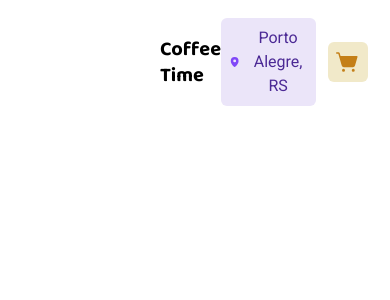
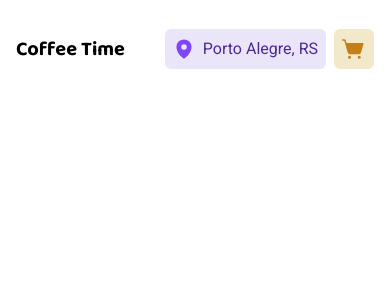
Before and after one commit to guivictorr/coffeetime, a React (Vite) app: page / in a window 390 px wide. Shown: the top 300 px of the page. Built offline with nearby package versions, Linux system fonts and the light colour scheme.

Commit message:
feat: adding responsivity to header

```diff
--- a/src/components/header.tsx
+++ b/src/components/header.tsx
@@ -3,13 +3,12 @@ import { Location } from './location';
 
 export function Header() {
   return (
-    <header className='flex justify-between items-center'>
-      <h1 className='text-lg py-9'>Coffee Time</h1>
-
-      <div className='flex items-center gap-3'>
+    <header className='flex justify-between items-center gap-4'>
+      <h1 className='text-lg py-9 whitespace-nowrap'>Coffee Time</h1>
+      <nav className='flex gap-2 overflow-x-auto'>
         <Location />
         <CartButton />
-      </div>
+      </nav>
     </header>
   );
 }
--- a/src/components/location.tsx
+++ b/src/components/location.tsx
@@ -2,9 +2,13 @@ import { MapPin } from 'phosphor-react';
 
 export function Location() {
   return (
-    <button className='flex items-center gap-2 text-purple-dark bg-purple-light p-2 rounded-md'>
-      <MapPin weight='fill' className='text-purple' size={22} />
-      <span>Porto Alegre, RS</span>
+    <button
+      type='button'
+      title='Porto Alegre, RS'
+      className='flex items-center gap-2 text-purple-dark bg-purple-light p-2 rounded-md overflow-hidden'
+    >
+      <MapPin weight='fill' className='text-purple min-w-[22px] min-h-[22px]' />
+      <span className='truncate'>Porto Alegre, RS</span>
     </button>
   );
 }
--- a/src/pages/root.tsx
+++ b/src/pages/root.tsx
@@ -3,7 +3,7 @@ import { Header } from '../components/header';
 
 export default function Root() {
   return (
-    <section className='px-40'>
+    <section className='px-4 md:px-40'>
       <Header />
       <div>
         <Outlet />
```
